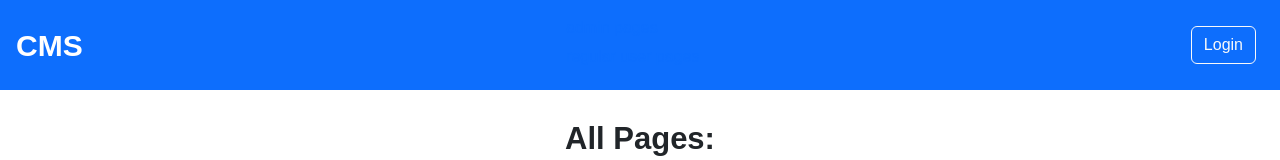
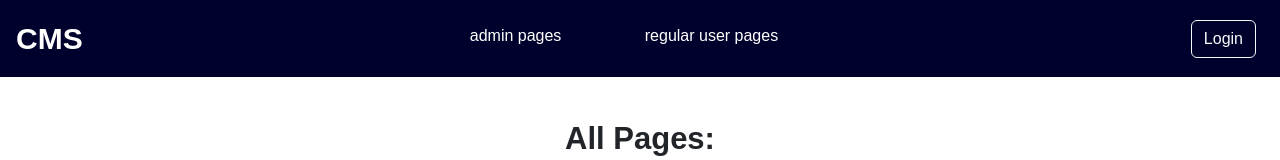
Before and after one commit to PegahYmd/small-CM, a React (Vite) app in the folder client/: page / in a window 1280 px wide. Shown: the top 160 px of the page. Built offline with nearby package versions, Linux system fonts and the light colour scheme; no server answers.

Commit message:
Navigation settings

```diff
--- a/client/src/components/Navigation.jsx
+++ b/client/src/components/Navigation.jsx
@@ -1,7 +1,7 @@
 import React from 'react';
 import 'bootstrap-icons/font/bootstrap-icons.css';
 
-import { Navbar, Nav, Form } from 'react-bootstrap';
+import { Navbar, Nav, Form, Container, Row, Col } from 'react-bootstrap';
 import { Link } from 'react-router-dom';
 import { LogoutButton, LoginButton } from './Auth';
 
@@ -12,32 +12,35 @@ const Navigation = (props) => {
   }
 
   return (
-    <Navbar bg="primary" expand="sm" variant="dark" fixed="top" className="navbar-padding justify-content-between">
+    <Navbar expand="sm" variant="dark" fixed="top" className="navbar-padding justify-content-between">
       <Link to="/">
         <Navbar.Brand>
-          {/* <i className="bi bi-collection-play icon-size"/> */}CMS
+          CMS
         </Navbar.Brand>
       </Link>
-      {/* <Form className="my-2 my-lg-0 mx-auto d-sm-block" action="#" role="search" aria-label="Quick search" onSubmit={handleSubmit}>
-        <Form.Control className="mr-sm-2" type="search" placeholder="Search" aria-label="Search query" />
-      </Form> */}
 
         <Nav.Item>
+          <Container className='links-wid'>
+            <Row>
+              <Col lg={6}>
                 <Nav.Link href="#">
                   <Link to={"/admin"} state={{nextpage: location.pathname}}>
                     <p>admin pages</p>
                   </Link>
                 </Nav.Link>
-
+             </Col>
+            <Col lg={6}>
               <Link to={"/page/" + 1} state={{nextpage: location.pathname}}>
                 <p>regular user pages</p>
               </Link>
+            </Col>
+            </Row>
+          </Container>
+        </Nav.Item>
 
-        </Nav.Item>
         <Nav className="ml-md-auto">
         <Navbar.Text className="mx-2">
           {props.user && props.user.name && `Welcome, ${props.user.name}!`}
-          {/* <i className="bi bi-person-circle icon-size"/> */}
         </Navbar.Text>
         <Form className="mx-2">
           {props.loggedIn ? <LogoutButton logout={props.logout} /> : <LoginButton />}
```
Lines whose indentation alone changed are shown as unchanged.
